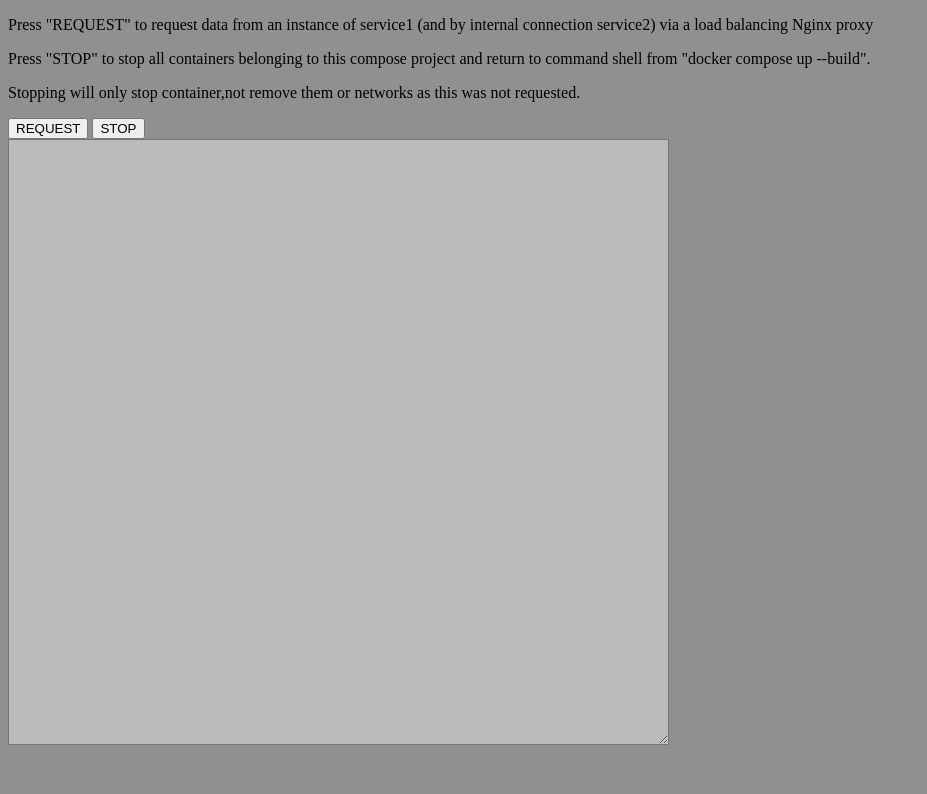
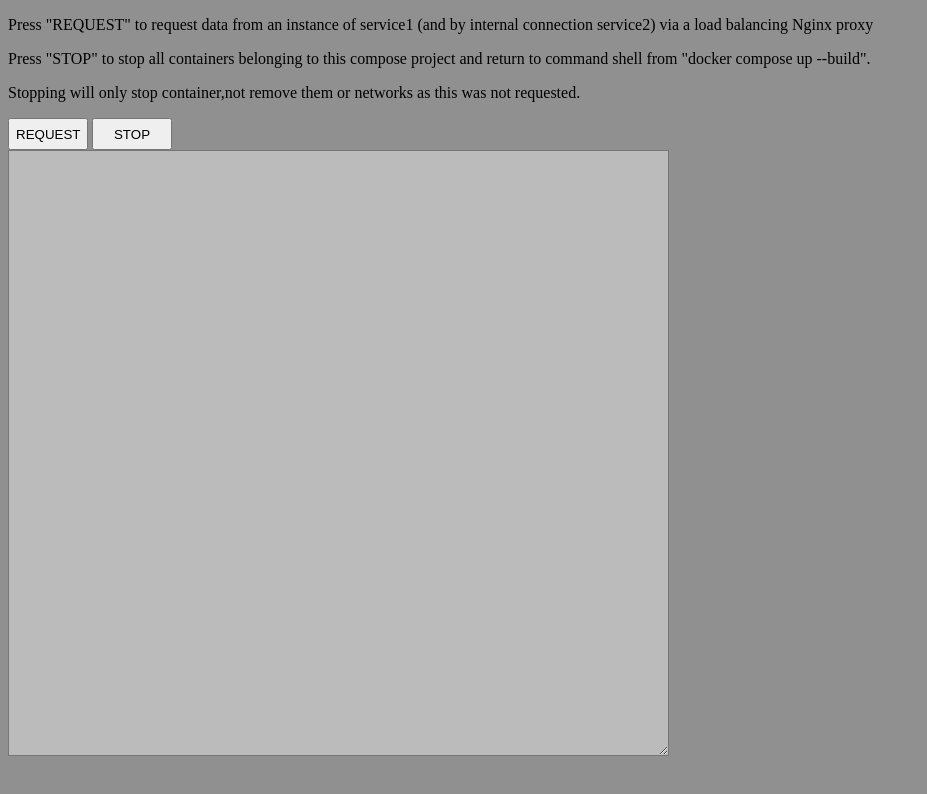
Before and after one commit to akusuvanto/devops-docker-compose, a plain HTML site: page nginx/index.html in a window 1280 px wide. Shown: the whole page, without its empty margins (0-927 px from the left). Drawn offline with Linux system fonts and the light colour scheme.

Commit message:
Increased button size and added text output to Stop button

```diff
--- a/nginx/index.html
+++ b/nginx/index.html
@@ -18,8 +18,8 @@
         <p>Stopping will only stop container,not remove them or networks as this was not requested.</p>
 
         <form>
-            <button type="button" id="requestButton">REQUEST</button>
-            <button type="button" id="stopButton">STOP</button>
+            <button type="button" style="width:80px;height:32px;" id="requestButton">REQUEST</button>
+            <button type="button" style="width:80px;height:32px;" id="stopButton">STOP</button>
         </form>
 
         <textarea id="responseBox" rows="40" cols="80" style="background-color: #bbbbbb;">
@@ -56,6 +56,7 @@
 
             function stop(){
                 fetch("/api/stop")
+                responseBox.innerText = 'Stopping Containers!';
             }
 
         </script>
```
